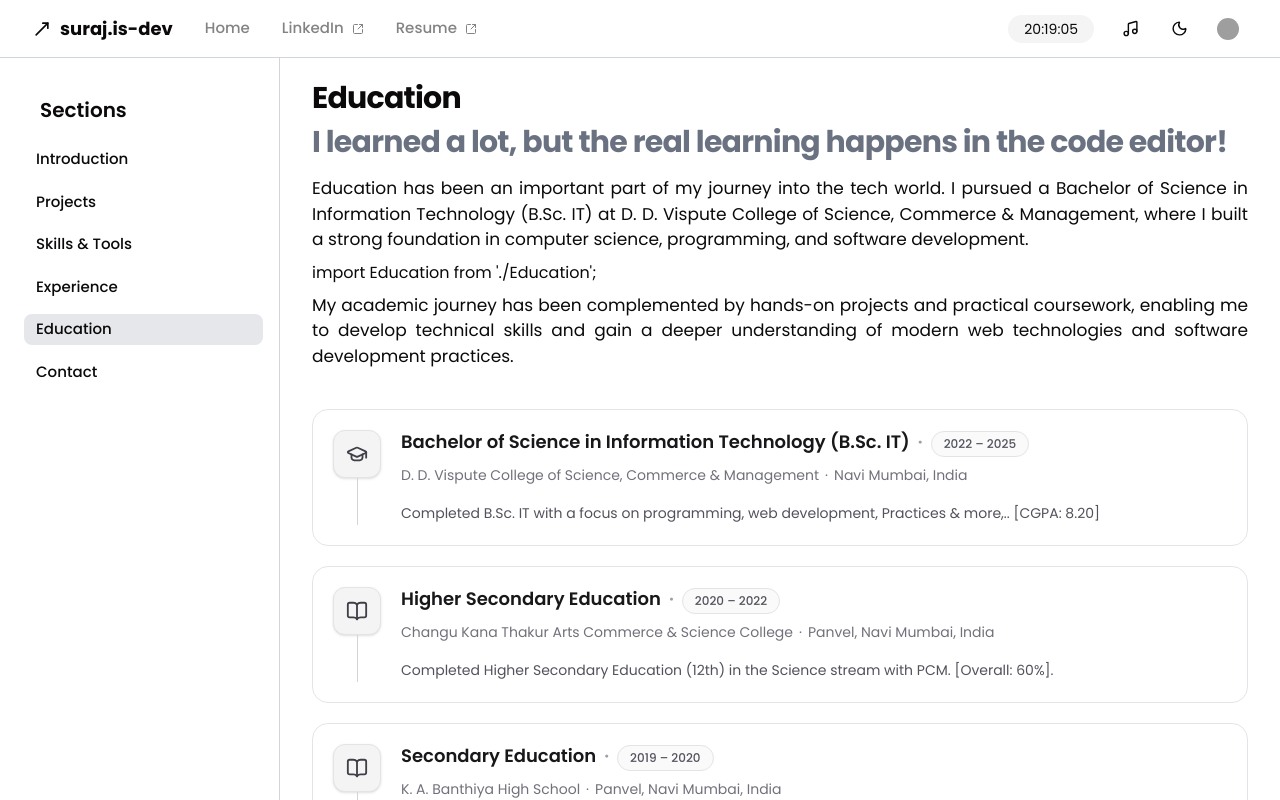
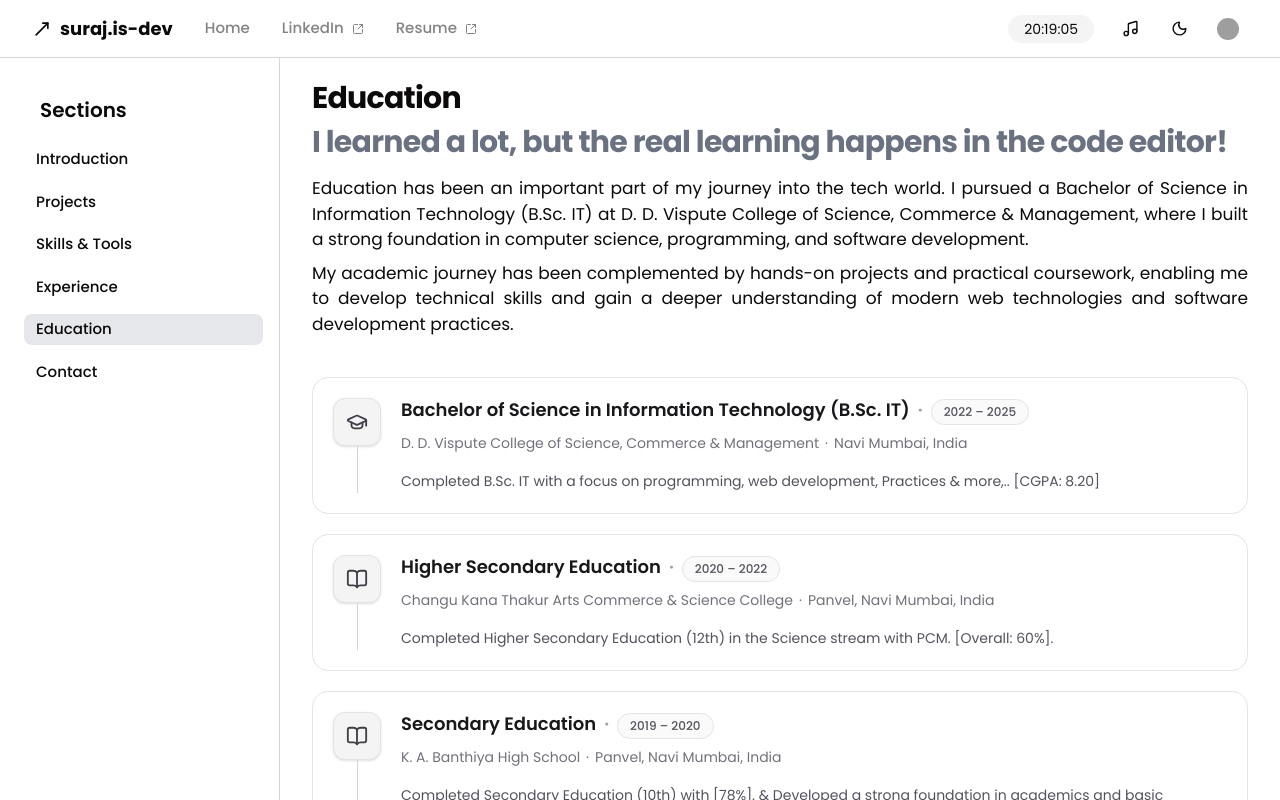
Before and after one commit to surajkadam-2703/my-portfolio, a React (Vite) app: page /education in a window 1280 px wide. Shown: the top 800 px of the page. Built offline with nearby package versions, Linux system fonts and the light colour scheme; grey boxes are pictures that could not be loaded; a web font is replaced by a local one.

Commit message:
Education tab contain  edited

```diff
--- a/src/pages/Education.jsx
+++ b/src/pages/Education.jsx
@@ -18,7 +18,7 @@ function Education() {
                     <article className='flex flex-col gap-2 mt-2'>
                         <p className='text-justify text-[13px] md:text-[15px] xl:text-[17px]'>
                             Education has been an important part of my journey into the tech world. I pursued a Bachelor of Science in Information Technology (B.Sc. IT) at D. D. Vispute College of Science, Commerce & Management, where I built a strong foundation in computer science, programming, and software development.
-                        </p>import Education from './Education';
+                        </p>
 
 
                         <p className='text-justify text-[13px] md:text-[15px] xl:text-[17px]'>
```
